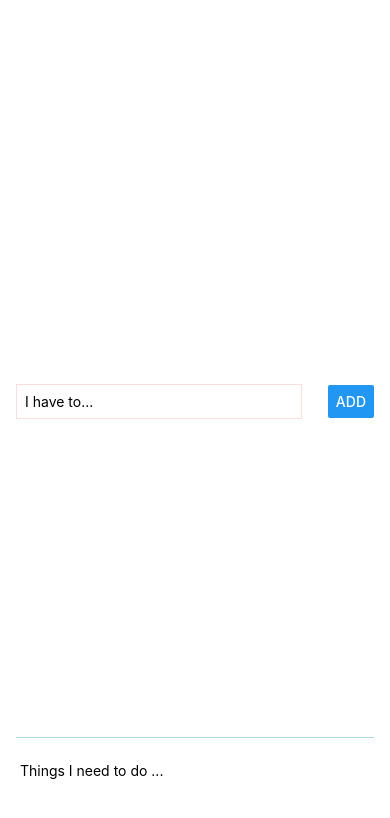
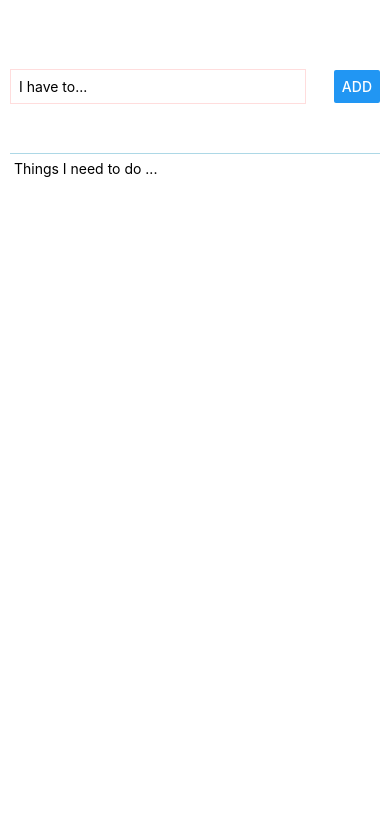
Before and after one commit to paulde1/AppBuilding, a React Native app in the folder nativeApp/: screen / in a window 390 px wide. Shown: the top 818 px of the page. Built offline with nearby package versions, Linux system fonts and the light colour scheme.

Commit message:
layout bug fixed

```diff
--- a/nativeApp/App.js
+++ b/nativeApp/App.js
@@ -15,20 +15,12 @@ export default function App() {
   const [tasks, setTasks] = useState([]);
 
   const addHandler = (text) => {
-    setTasks((tasks) => [...tasks, text]);
+    setTasks((task) => [...task, text]);
   };
 
   return (
     <View style={styles.appContainer}>
       <TaskInput addHandler={addHandler} />
-      {/* <View style={styles.addItem}>
-        <TextInput
-          style={styles.inputText}
-          placeholder='I have to...'
-          onChangeText={inputHandler}
-        />
-        <Button title='Add' onPress={addHandler} />
-      </View> */}
       <View style={styles.items}>
         <Text> Things I need to do ... </Text>
         <FlatList
@@ -43,9 +35,12 @@ export default function App() {
 }
 
 const styles = StyleSheet.create({
+  items: {
+    flex: 5,
+  },
   appContainer: {
     flex: 1,
-    padding: 65,
-    paddingHorizontal: 16,
+    padding: 20,
+    paddingHorizontal: 10,
   },
 });
--- a/nativeApp/components/TaskInput.js
+++ b/nativeApp/components/TaskInput.js
@@ -32,7 +32,7 @@ const styles = StyleSheet.create({
     flexDirection: "row",
     justifyContent: "space-between",
     alignItems: "center",
-    marginBottom: 24,
+    marginBottom: 6,
     borderBottomColor: "lightblue",
     borderBottomWidth: 1,
   },
--- a/nativeApp/components/TaskItems.js
+++ b/nativeApp/components/TaskItems.js
@@ -12,9 +12,6 @@ const TaskItems = ({ item, index }) => {
 };
 
 const styles = StyleSheet.create({
-  items: {
-    flex: 5,
-  },
   item: {
     margin: 7,
     padding: 7,
```
